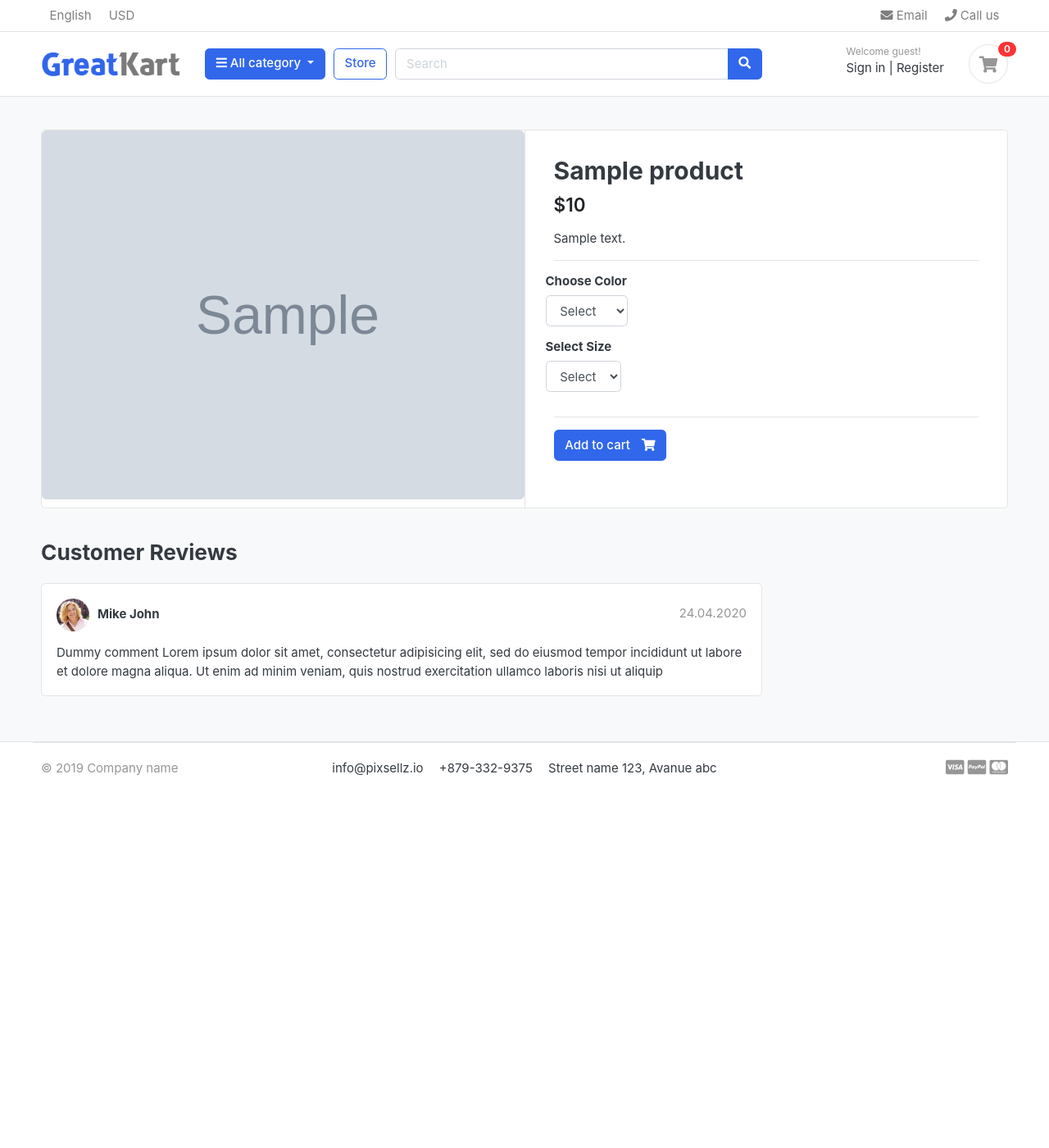
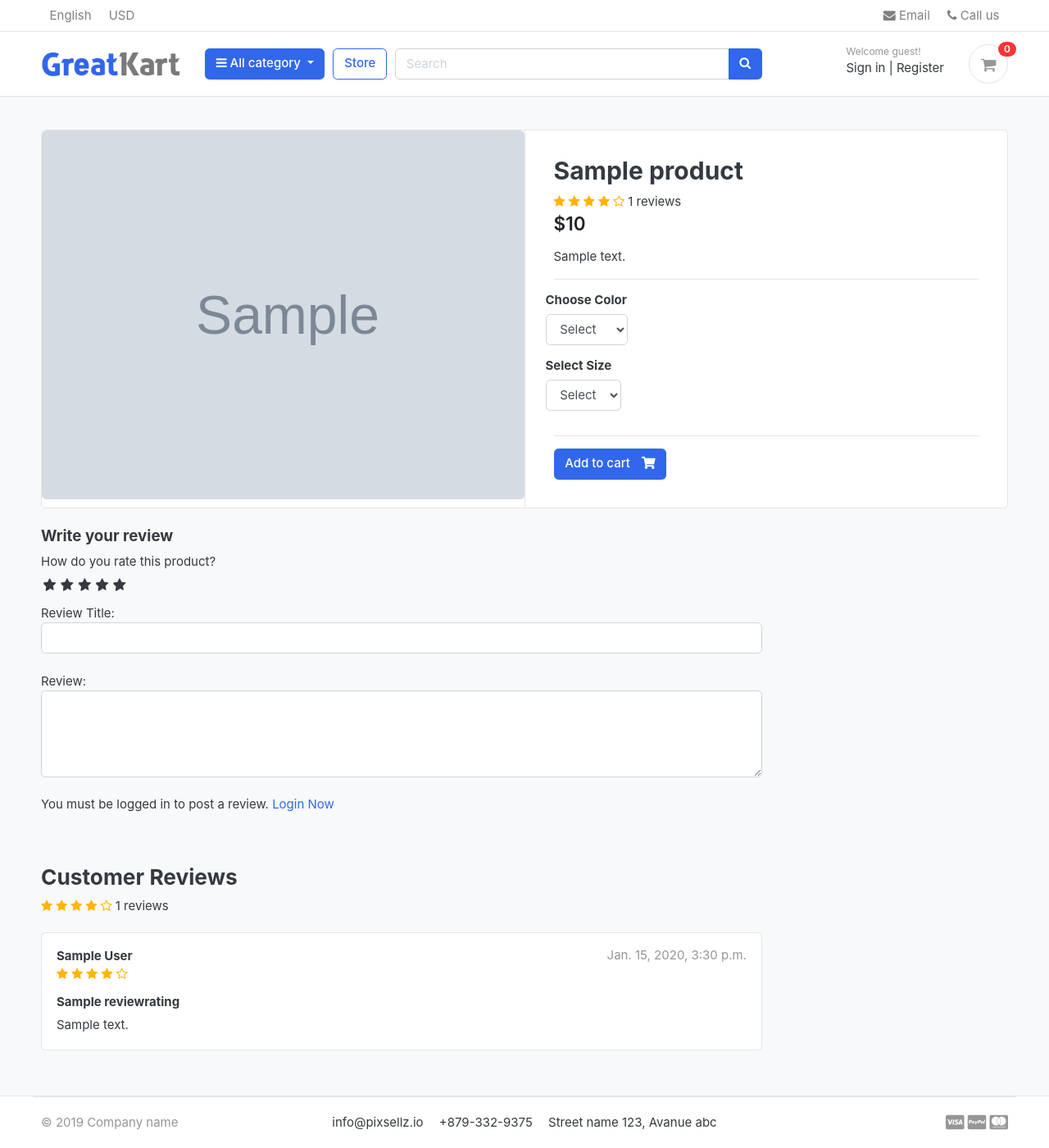
Before and after one commit to Punith1997/greatkart-django, a Django app: a page that uses templates/base.html in a window 1280 px wide. Shown: the whole page at 82% size. Before the commit the page ends 946 px from the top, so only its background shows below. Run offline with Django 3.2, Linux system fonts and the light colour scheme; tables that the repository leaves empty hold one stand-in row (values such as "Sample post"); grey boxes marked "Sample" are stand-in pictures; some libraries are stand-ins or nearby versions; some web fonts are replaced.

Commit message:
review and rating system

```diff
--- a/accounts/models.py
+++ b/accounts/models.py
@@ -67,3 +67,6 @@ class Account(AbstractBaseUser):
 
     def has_module_perms(self, add_label):
         return True
+
+    def full_name(self):
+        return f'{self.first_name} {self.last_name}'
--- a/greatkart/settings.py
+++ b/greatkart/settings.py
@@ -114,7 +114,8 @@ AUTH_PASSWORD_VALIDATORS = [
 
 LANGUAGE_CODE = 'en-us'
 
-TIME_ZONE = 'UTC'
+# TIME_ZONE = 'UTC'
+TIME_ZONE = 'Asia/Calcutta'
 
 USE_I18N = True
 
--- /dev/null
+++ b/greatkart/static/css/custom.css
@@ -0,0 +1,43 @@
+.rate > input{
+display: none;
+}
+
+.rate{
+  display: inline-block;
+  border: 0;
+}
+
+.rate > label{
+  float:right;
+}
+
+.rate > label:before {
+  diplay:inline-block;
+  font-size: 1.1rem;
+  font-family: FontAwesome;
+  content: "\f005";
+  margin:0;
+  padding:0.3rem .2rem;
+  cursor: pointer;
+}
+
+.rate .half:before{
+  content:"\f089";
+  position: absolute;
+  padding-right: 0;
+  /* padding-left: 0.1rem; */
+  padding-top: 0.09rem;
+}
+
+input:checked ~ label, label:hover ~ label{
+  color: #ffb503;
+}
+
+imput:checked + label:hover, input:checked ~ label:hover, input:checked ~ label:hover ~ label,
+label:hover ~ input:checked ~ label{
+  color:#cc9000;
+}
+
+.rating-star i{
+  color: #ffb503 !important;
+}
--- a/orders/views.py
+++ b/orders/views.py
@@ -127,6 +127,10 @@ def order_complete(request):
     try:
         order=Order.objects.get(order_number=order_number, is_ordered=True)
         ordered_products=OrderProduct.objects.filter(order_id=order.id)
+        item_total_price={}
+        for item in ordered_products:
+            item_total_price[item.id]=(item.quantity*item.product_price)
+        # print(item_total_price)
         sub_total = 0
         for i in ordered_products:
             sub_total += i.product_price*i.quantity
@@ -138,6 +142,7 @@ def order_complete(request):
         'transID': payment.payment_id,
         'payment': payment,
         'sub_total':sub_total,
+        'item_total_price':item_total_price,
         }
         return render(request,'orders/order_complete.html', context)
     except (Payment.DoesNotExist, Order.DoesNotExist):
--- a/store/admin.py
+++ b/store/admin.py
@@ -1,5 +1,5 @@
 from django.contrib import admin
-from .models import Product, Variation
+from .models import Product, Variation, ReviewRating
 
 # Register your models here.
 
@@ -14,3 +14,4 @@ class VariationAdmin(admin.ModelAdmin):
 
 admin.site.register(Product,ProductAdmin)
 admin.site.register(Variation, VariationAdmin)
+admin.site.register(ReviewRating)
--- a/store/urls.py
+++ b/store/urls.py
@@ -6,5 +6,6 @@ urlpatterns = [
     path('', views.store, name='store'),
     path('category/<slug:category_slug>', views.store, name='products_by_category'),
     path('category/<slug:category_slug>/<slug:product_slug>/', views.product_detail, name='product_detail'),
-    re_path('search/', views.search, name='search'),
+    path('search/', views.search, name='search'),
+    path('submit_review/<int:product_id>/', views.submit_review, name='submit_review'),
 ]
--- a/store/views.py
+++ b/store/views.py
@@ -1,11 +1,14 @@
-from django.shortcuts import render, get_object_or_404
+from django.shortcuts import render, get_object_or_404, redirect
 from django.http import HttpResponse
-from .models import Product
+from .models import Product, ReviewRating
 from category.models import Category
 from carts.views import _cart_id
 from carts.models import CartItem
 from django.core.paginator import EmptyPage,PageNotAnInteger,Paginator
 from django.db.models import  Q
+from .forms import ReviewForm
+from django.contrib import messages
+from orders.models import OrderProduct
 
 # Create your views here.
 
@@ -41,9 +44,21 @@ def product_detail(request, category_slug, product_slug):
 
     except Exception as e:
         raise e
+    if request.user.is_authenticated:
+        try:
+            orderproduct = OrderProduct.objects.filter(user=request.user, product_id=single_product.id).exists()
+        except OrderProduct.DoesNotExist:
+            orderproduct=None
+    else:
+        orderproduct=None
+
+    reviews = ReviewRating.objects.filter(product_id=single_product.id, status=True)
+
     context = {
     'single_product':single_product,
-    'in_cart':in_cart
+    'in_cart':in_cart,
+    'orderproduct':orderproduct,
+    'reviews':reviews,
     }
     return render(request, 'store/product_detail.html', context)
 
@@ -59,3 +74,28 @@ def search(request):
 
     }
     return render(request, 'store/store.html', context)
+
+def submit_review(request, product_id):
+    url = request.META.get('HTTP_REFERER')
+    # return redirect(url)
+    if request.method == 'POST':
+        try:
+            reviews = ReviewRating.objects.get(user__id=request.user.id, product__id=product_id)
+            form = ReviewForm(request.POST, instance=reviews)
+            form.save()
+            messages.success(request,'Thankyou your review has been updated.')
+            return redirect(url)
+
+        except ReviewRating.DoesNotExist:
+            form = ReviewForm(request.POST)
+            if form.is_valid():
+                data = ReviewRating()
+                data.subject = form.cleaned_data['subject']
+                data.rating = form.cleaned_data['rating']
+                data.review = form.cleaned_data['review']
+                data.ip = request.META.get('REMOTE_ADDR')
+                data.product_id = product_id
+                data.user_id = request.user.id
+                data.save()
+                messages.success(request,'Thankyou your review has been submitted')
+                return redirect(url)
--- a/templates/base.html
+++ b/templates/base.html
@@ -24,6 +24,9 @@
 <!-- custom style -->
 <link href="{% static 'css/ui.css' %}" rel="stylesheet" type="text/css"/>
 <link href="{% static 'css/responsive.css' %}" rel="stylesheet" media="only screen and (max-width: 1200px)" />
+
+<link href="{% static 'css/custom.css' %}" rel="stylesheet" type="text/css"/>
+<link rel="stylesheet" href="https://cdnjs.cloudflare.com/ajax/libs/font-awesome/4.7.0/css/font-awesome.min.css">
 
 <!-- custom javascript -->
 <script src="{% static 'js/script.js' %}" type="text/javascript"></script>
--- a/templates/store/product_detail.html
+++ b/templates/store/product_detail.html
@@ -24,6 +24,18 @@
 <article class="content-body">
 
 <h2 class="title">{{single_product.product_name}}</h2>
+
+<div class="rating-star">
+	<span>
+	<i class="fa fa-star{% if single_product.averageReview < 0.5 %}-o{% elif single_product.averageReview >= 0.5 and single_product.averageReview < 1 %}-half-o {% endif %}" aria-hidden="true"></i>
+	<i class="fa fa-star{% if single_product.averageReview < 1.5 %}-o{% elif single_product.averageReview >= 1.5 and single_product.averageReview < 2 %}-half-o {% endif %}" aria-hidden="true"></i>
+	<i class="fa fa-star{% if single_product.averageReview < 2.5 %}-o{% elif single_product.averageReview >= 2.5 and single_product.averageReview < 3 %}-half-o {% endif %}" aria-hidden="true"></i>
+	<i class="fa fa-star{% if single_product.averageReview < 3.5 %}-o{% elif single_product.averageReview >= 3.5 and single_product.averageReview < 4 %}-half-o {% endif %}" aria-hidden="true"></i>
+	<i class="fa fa-star{% if single_product.averageReview < 4.5 %}-o{% elif single_product.averageReview >= 4.5 and single_product.averageReview < 5 %}-half-o {% endif %}" aria-hidden="true"></i>
+  <span>{{single_product.countReview}} reviews</span>
+	</span>
+</div>
+
 
 <div class="mb-3">
 	<var class="price h4">${{single_product.price}}</var>
@@ -75,28 +87,95 @@
 <div class="row">
 			<div class="col-md-9">
 
+
+
+	<form class="" action="{% url 'submit_review' single_product.id %}" method="post">
+		{% csrf_token %}
+		<h5>Write your review</h5>
+
+		<div class="">
+			<label for="">How do you rate this product?</label>
+			<br>
+			<div class="rate">
+				<input type="radio" name="rating" id="rating10" value="5" required><label for="rating10" title="5"></label>
+				<input type="radio" name="rating" id="rating9" value="4.5" required><label for="rating9" title="4.5" class='half'></label>
+				<input type="radio" name="rating" id="rating8" value="4" required><label for="rating8" title="4"></label>
+				<input type="radio" name="rating" id="rating7" value="3.5" required><label for="rating7" title="3.5" class="half"></label>
+				<input type="radio" name="rating" id="rating6" value="3" required><label for="rating6" title="3"></label>
+				<input type="radio" name="rating" id="rating5" value="2.5" required><label for="rating5" title="2.5" class="half"></label>
+				<input type="radio" name="rating" id="rating4" value="2" required><label for="rating4" title="2"></label>
+				<input type="radio" name="rating" id="rating3" value="1.5" required><label for="rating3" title="1.5" class="half"></label>
+				<input type="radio" name="rating" id="rating2" value="1" required><label for="rating2" title="1"></label>
+				<input type="radio" name="rating" id="rating1" value="0.5" required><label for="rating1" title="0.5" class="half"></label>
+
+			</div>
+<br>
+			Review Title:
+			<input type="text" name="subject" value="" class="form-control">
+			<br>
+			Review:
+			<textarea name="review" rows="4" class="form-control"></textarea>
+			<br>
+			{% if user.is_authenticated %}
+			{% if orderproduct %}
+			<input type="submit" name="" value="Submit Review" class="btn btn-primary">
+			{% else %}
+			<p>You must purchase this product to post a review</p>
+			{% endif %}
+			{% else %}
+			<p>You must be logged in to post a review. <span> <a href="{% url 'login' %}">Login Now </a> </span> </p>
+			{% endif %}
+
+		</div>
+		<br>
+		{% include 'includes/alerts.html' %}
+
+	</form>
+	<br>
 	<header class="section-heading">
-		<h3>Customer Reviews </h3>
+		<h3>Customer Reviews  </h3>
+		<span>
+			<div class="rating-star">
+				<span>
+				<i class="fa fa-star{% if single_product.averageReview < 0.5 %}-o{% elif single_product.averageReview >= 0.5 and single_product.averageReview < 1 %}-half-o {% endif %}" aria-hidden="true"></i>
+				<i class="fa fa-star{% if single_product.averageReview < 1.5 %}-o{% elif single_product.averageReview >= 1.5 and single_product.averageReview < 2 %}-half-o {% endif %}" aria-hidden="true"></i>
+				<i class="fa fa-star{% if single_product.averageReview < 2.5 %}-o{% elif single_product.averageReview >= 2.5 and single_product.averageReview < 3 %}-half-o {% endif %}" aria-hidden="true"></i>
+				<i class="fa fa-star{% if single_product.averageReview < 3.5 %}-o{% elif single_product.averageReview >= 3.5 and single_product.averageReview < 4 %}-half-o {% endif %}" aria-hidden="true"></i>
+				<i class="fa fa-star{% if single_product.averageReview < 4.5 %}-o{% elif single_product.averageReview >= 4.5 and single_product.averageReview < 5 %}-half-o {% endif %}" aria-hidden="true"></i>
+				<span>{{single_product.countReview}} reviews</span>
+				</span>
+			</div>
+
+		</span>
 
 	</header>
 
+{% for review in reviews %}
 	<article class="box mb-3">
 		<div class="icontext w-100">
-			<img src="{% static './images/avatars/avatar1.jpg' %}" class="img-xs icon rounded-circle">
+			<!-- <img src="{% static './images/avatars/avatar1.jpg' %}" class="img-xs icon rounded-circle"> -->
 			<div class="text">
-				<span class="date text-muted float-md-right">24.04.2020 </span>
-				<h6 class="mb-1">Mike John </h6>
-
+				<span class="date text-muted float-md-right">{{review.updated_at}} </span>
+				<h6 class="mb-1">{{review.user.full_name}} </h6>
+				<div class="rating-star">
+					<span>
+					<i class="fa fa-star{% if review.rating == 0.5 %}-half-o{% elif review.rating < 1 %}-o {% endif %}" aria-hidden="true"></i>
+					<i class="fa fa-star{% if review.rating == 1.5 %}-half-o{% elif review.rating < 2 %}-o {% endif %}" aria-hidden="true"></i>
+					<i class="fa fa-star{% if review.rating == 2.5 %}-half-o{% elif review.rating < 3 %}-o {% endif %}" aria-hidden="true"></i>
+					<i class="fa fa-star{% if review.rating == 3.5 %}-half-o{% elif review.rating < 4 %}-o {% endif %}" aria-hidden="true"></i>
+					<i class="fa fa-star{% if review.rating == 4.5 %}-half-o{% elif review.rating < 5 %}-o {% endif %}" aria-hidden="true"></i>
+					</span>
+				</div>
 			</div>
 		</div> <!-- icontext.// -->
 		<div class="mt-3">
+			<h6>{{review.subject}}</h6>
 			<p>
-				Dummy comment Lorem ipsum dolor sit amet, consectetur adipisicing elit, sed do eiusmod
-				tempor incididunt ut labore et dolore magna aliqua. Ut enim ad minim veniam,
-				quis nostrud exercitation ullamco laboris nisi ut aliquip
+				{{review.review}}
 			</p>
 		</div>
 	</article>
+	{% endfor %}
 
 
 
```
Also changed, not shown: store/forms.py (added, +7 -0 lines), store/models.py (+31 -0 lines), templates/orders/order_complete.html (+9 -1 lines), store/migrations/0007_reviewrating.py (added).
